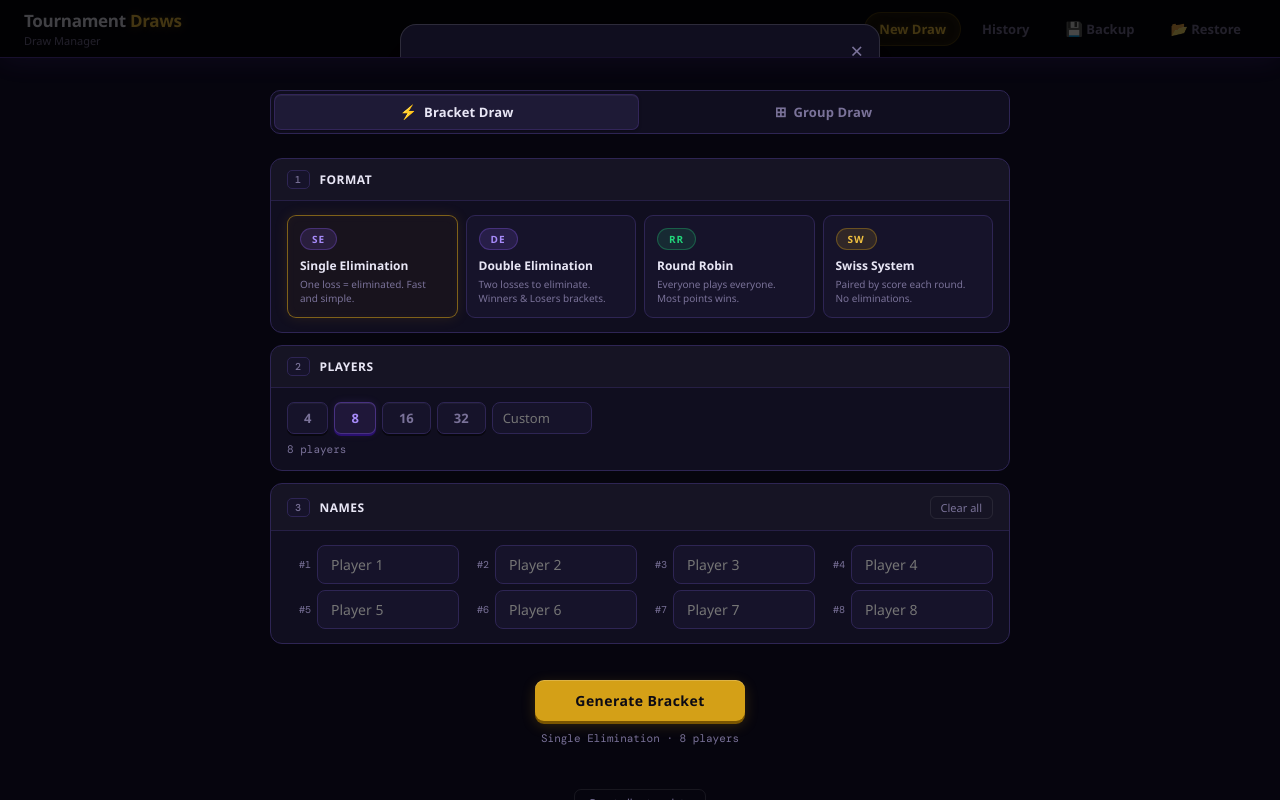
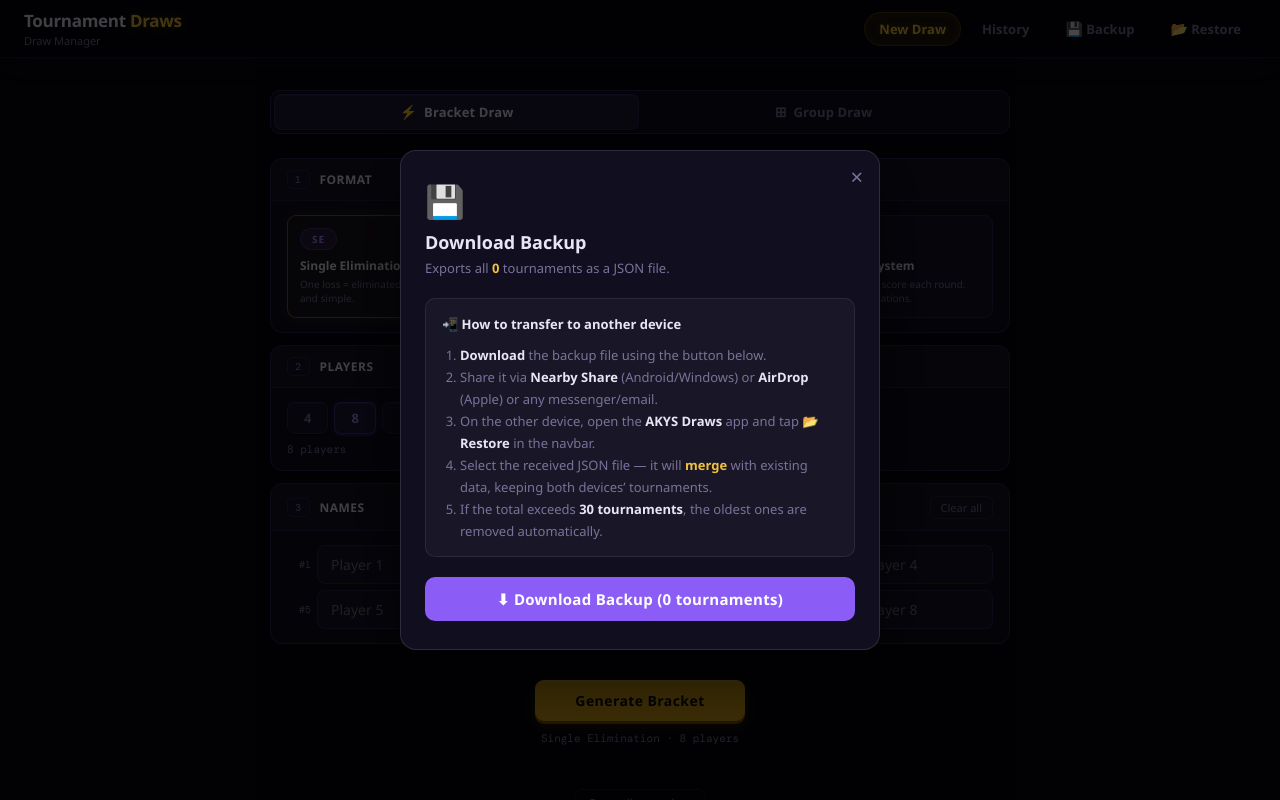
Before and after one commit to AyanMalaviya/AKYSBDRAWS, a React (Vite) app: page / in a window 1280 px wide. Both pictures are taken after a click on the button "Download backup". Shown: the top 800 px of the page. Built offline with nearby package versions, Linux system fonts and the light colour scheme.

Commit message:
fix: render modal via ReactDOM.createPortal on document.body to escape stacking context

```diff
--- a/src/components/BackupSync.jsx
+++ b/src/components/BackupSync.jsx
@@ -1,4 +1,5 @@
 import React, { useState, useRef } from 'react'
+import { createPortal } from 'react-dom'
 import { get, set } from 'idb-keyval'
 
 const KEY = 'akysbdraws_history'
@@ -103,38 +104,18 @@ export default function BackupSync({ history, onHistoryChange }) {
     setMergePreview(null)
   }
 
-  return (
-    <>
-      <button
-        className="nav-pill"
-        title="Download backup"
-        onClick={() => setModal('download')}
-      >
-        <span style={{ fontSize: 14 }}>💾</span>
-        <span className="hide-mob"> Backup</span>
-      </button>
-      <button
-        className="nav-pill"
-        title="Upload & merge backup"
-        onClick={() => { setModal('upload'); setUploadStatus(null); setUploadMsg(''); setMergePreview(null) }}
-      >
-        <span style={{ fontSize: 14 }}>📂</span>
-        <span className="hide-mob"> Restore</span>
-      </button>
-
-      {/* Modal backdrop — fixed fullscreen overlay */}
-      {modal && (
+  // Modal rendered via portal so it escapes any parent stacking context
+  const modalContent = modal ? createPortal(
     <div
       style={{
         position: 'fixed',
         top: 0, left: 0, right: 0, bottom: 0,
         background: 'rgba(0,0,0,0.72)',
-            zIndex: 9999,
+        zIndex: 2147483647,
         overflowY: 'auto',
       }}
       onClick={(e) => { if (e.target === e.currentTarget) closeModal() }}
     >
-          {/* Inner wrapper centres the card both axes, min-height ensures it works even when taller than viewport */}
       <div
         style={{
           minHeight: '100%',
@@ -154,10 +135,8 @@ export default function BackupSync({ history, onHistoryChange }) {
           width: '100%',
           boxShadow: '0 24px 64px rgba(0,0,0,0.6)',
           position: 'relative',
-              // Prevent the card itself from shrinking on short viewports
           flexShrink: 0,
         }}>
-              {/* Close button */}
           <button
             onClick={closeModal}
             style={{
@@ -193,7 +172,7 @@ export default function BackupSync({ history, onHistoryChange }) {
                   <li><strong style={{ color: 'var(--text)' }}>Download</strong> the backup file using the button below.</li>
                   <li>Share it via <strong style={{ color: 'var(--text)' }}>Nearby Share</strong> (Android/Windows) or <strong style={{ color: 'var(--text)' }}>AirDrop</strong> (Apple) or any messenger/email.</li>
                   <li>On the other device, open the <strong style={{ color: 'var(--text)' }}>AKYS Draws</strong> app and tap <strong style={{ color: 'var(--text)' }}>📂 Restore</strong> in the navbar.</li>
-                      <li>Select the received JSON file — it will <strong style={{ color: 'var(--gold-light)' }}>merge</strong> with existing data, keeping both devices' tournaments.</li>
+                  <li>Select the received JSON file — it will <strong style={{ color: 'var(--gold-light)' }}>merge</strong> with existing data, keeping both devices’ tournaments.</li>
                   <li>If the total exceeds <strong style={{ color: 'var(--text)' }}>30 tournaments</strong>, the oldest ones are removed automatically.</li>
                 </ol>
               </div>
@@ -350,8 +329,30 @@ export default function BackupSync({ history, onHistoryChange }) {
           )}
         </div>
       </div>
-        </div>
-      )}
+    </div>,
+    document.body
+  ) : null
+
+  return (
+    <>
+      <button
+        className="nav-pill"
+        title="Download backup"
+        onClick={() => setModal('download')}
+      >
+        <span style={{ fontSize: 14 }}>💾</span>
+        <span className="hide-mob"> Backup</span>
+      </button>
+      <button
+        className="nav-pill"
+        title="Upload & merge backup"
+        onClick={() => { setModal('upload'); setUploadStatus(null); setUploadMsg(''); setMergePreview(null) }}
+      >
+        <span style={{ fontSize: 14 }}>📂</span>
+        <span className="hide-mob"> Restore</span>
+      </button>
+
+      {modalContent}
     </>
   )
 }
```
Lines whose indentation alone changed are shown as unchanged.
